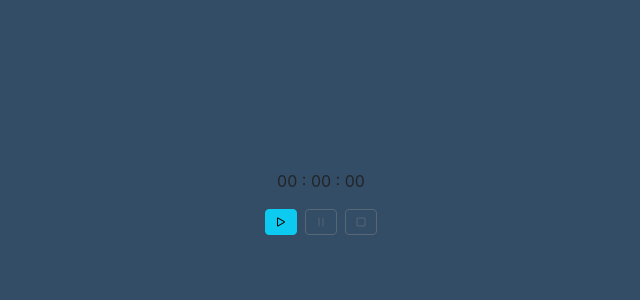
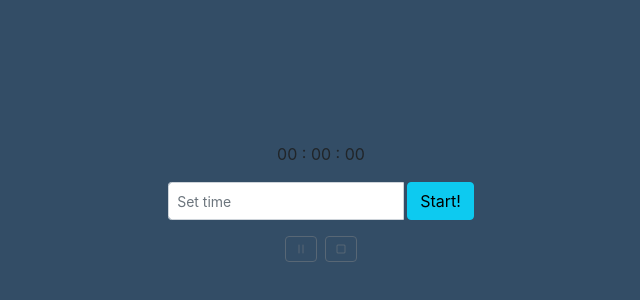
Before and after one commit to Omriruvio/react-stopwatch, a React (Create React App) app: page / in a window 1280 px wide. Shown: the part 198-498 px from the top of the page, without its empty margins (319-959 px from the left). Built offline with nearby package versions, Linux system fonts and the light colour scheme.

Commit message:
feature(timer): add basic timer functionality

```diff
--- a/src/App.js
+++ b/src/App.js
@@ -4,8 +4,8 @@ import Timer from './components/Timer';
 function App() {
   return (
     <div className="page-content">
-      {/* <Timer></Timer> */}
-      <StopWatch></StopWatch>
+      <Timer></Timer>
+      {/* <StopWatch></StopWatch> */}
     </div>
   );
 }
--- a/src/components/Controls.jsx
+++ b/src/components/Controls.jsx
@@ -17,7 +17,7 @@ export default class Controls extends React.Component {
     const isRunning = this.props.isRunning;
     return (
       <div className="stopwatch__controls">
-        <button disabled={isRunning} className={this.activateWhenNotRunning()} onClick={this.props.handleStart}><i className="bi bi-play" style={{ fontSize: '1rem' }}></i></button>
+        {this.props.play && <button disabled={isRunning} className={this.activateWhenNotRunning()} onClick={this.props.handleStart}><i className="bi bi-play" style={{ fontSize: '1rem' }}></i></button>}
         <button disabled={!isRunning} className={this.deactivateWhenNotRunning()} onClick={this.props.handlePause}><i className="bi bi-pause" style={{ fontSize: '1rem' }}></i></button>
         <button disabled={!isRunning} className={this.deactivateWhenNotRunning()} onClick={this.props.handleStop}><i className="bi bi-stop" style={{ fontSize: '1rem' }}></i></button>
       </div>
--- a/src/components/StopWatch.jsx
+++ b/src/components/StopWatch.jsx
@@ -18,8 +18,7 @@ export default class StopWatch extends React.Component {
     }
   }
 
-  formatTime = () => {
-    const { hours, minutes, seconds } = this.state.time;
+  formatTime = ({ hours, minutes, seconds }) => {
     return `${String(hours).padStart(2, 0)} : ${String(minutes).padStart(2, 0)} : ${String(seconds).padStart(2, 0)}`
   }
 
@@ -40,31 +39,31 @@ export default class StopWatch extends React.Component {
   handleStop = () => {
     this.setState({
       running: false,
-      time: {
-        hours: 0,
-        minutes: 0,
-        seconds: 0
-      },
+      time: this.calculateTime(0),
       start: 0,
       pauseTime: 0,
     })
+  }
+
+  calculateTime = (ms) => {
+    return {
+      seconds: ms % 60,
+      minutes: parseInt((ms % 3600) / 60),
+      hours: parseInt(ms / 3600)
+    }
   }
 
   componentDidUpdate = () => {
     const interval = setTimeout(() => {
       if (this.state.running) {
         const diff = parseInt((Date.now() - this.state.start) / 1000);
+        const time = this.calculateTime(diff);
         this.setState({
-          time: {
-            seconds: diff % 60,
-            minutes: parseInt((diff % 3600) / 60),
-            hours: parseInt(diff / 3600)
-          },
+          time,
           diff
         })
       } else {
         clearInterval(interval);
-        console.log('interval cleared')
       }
     }, 1000)
   }
@@ -72,8 +71,8 @@ export default class StopWatch extends React.Component {
   render () {
     return (
       <div>
-        <div className="stopwatch">{this.formatTime()}</div>
-        <Controls isRunning={this.state.running} handleStart={this.handleStart} handlePause={this.handlePause} handleStop={this.handleStop}></Controls>
+        <div className="stopwatch">{this.formatTime(this.state.time)}</div>
+        <Controls play={true} isRunning={this.state.running} handleStart={this.handleStart} handlePause={this.handlePause} handleStop={this.handleStop}></Controls>
       </div>
     )
   }
--- a/src/components/Timer.jsx
+++ b/src/components/Timer.jsx
@@ -1,20 +1,66 @@
 import StopWatch from "./StopWatch";
 import React from "react";
-import TimerControls from "./TimerControls";
+import Controls from "./Controls";
 
 export default class Timer extends StopWatch {
   constructor(props) {
     super(props);
     this.state = {
+      running: false,
+      time: this.calculateTime(0),
+      timer: null,
+      remaining: 0,
+    }
+    this.timerInputField = React.createRef();
+  }
 
+  setTime = (e) => {
+    if (e.key === 'Enter') {
+      this.startTimer()
+      this.timerInputField.current.value = ''
+    } else {
+      this.setState({
+        time: this.calculateTime(this.timerInputField.current.value)
+      })
     }
+  }
+
+  startTimer = () => {
+    const timer = Number(this.timerInputField.current.value);
+    const time = this.calculateTime(timer);
+    if (timer !== '') {
+      console.log(`time set for ${timer} seconds`);
+      this.setState({ time, timer, running: true })
+    }
+  }
+
+  componentDidUpdate = (prevProps, prevState) => {
+    if (this.state.running && this.state.timer > 0) {
+      setTimeout(() => {
+        this.setState({
+          timer: --this.state.timer,
+          time: this.calculateTime(this.state.timer)
+
+        })
+      }, 1000)
+    }
+
+
   }
 
   render() {
     return (
       <div>
-        <div className="stopwatch">00 : 00 : 00</div>
-        <TimerControls></TimerControls>
+        <div className="stopwatch">{this.formatTime(this.state.time)}</div>
+          <div>
+            <div className="input-group input-group-sm mt-3 mb-3">
+              <input ref={this.timerInputField} onKeyUp={this.setTime} type="number" className="form-control" placeholder="Set time" />
+              <div className="input-group-append">
+                <button onClick={this.startTimer} className="btn btn-info ms-1" type="button">Start!</button>
+              </div>
+          </div>
+          <Controls play={false} isRunning={this.state.running}></Controls>
+        </div>
       </div>
     )
   }
--- a/src/components/TimerControls.jsx
+++ /dev/null
@@ -1,22 +0,0 @@
-import Controls from "./Controls";
-import React from "react";
-
-export default class TimerControls extends Controls {
-  constructor(props) {
-    super(props);
-  }
-
-  render () {
-    return (
-      <div>
-        <div className="input-group input-group-sm mt-3 mb-3">
-          <input type="text" className="form-control" placeholder="Set time" />
-          <div className="input-group-append">
-            <button className="btn btn-info ms-1" type="button">Start!</button>
-          </div>
-        </div>
-        <Controls></Controls>
-      </div>
-    )
-  }
-}
```
